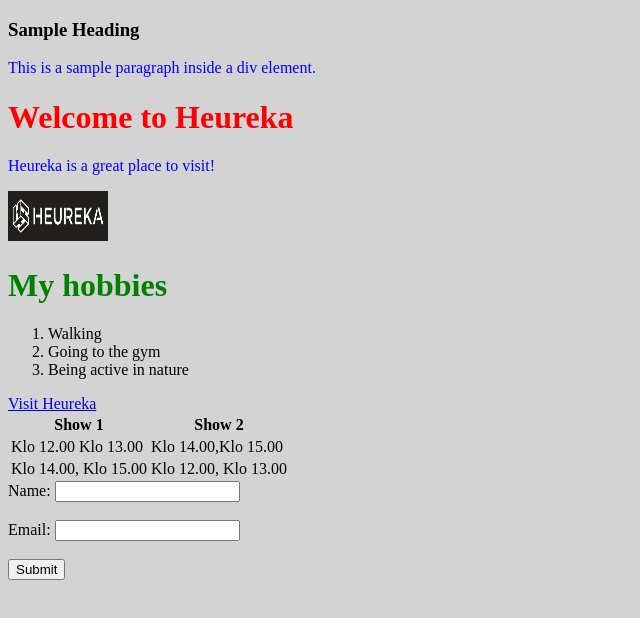
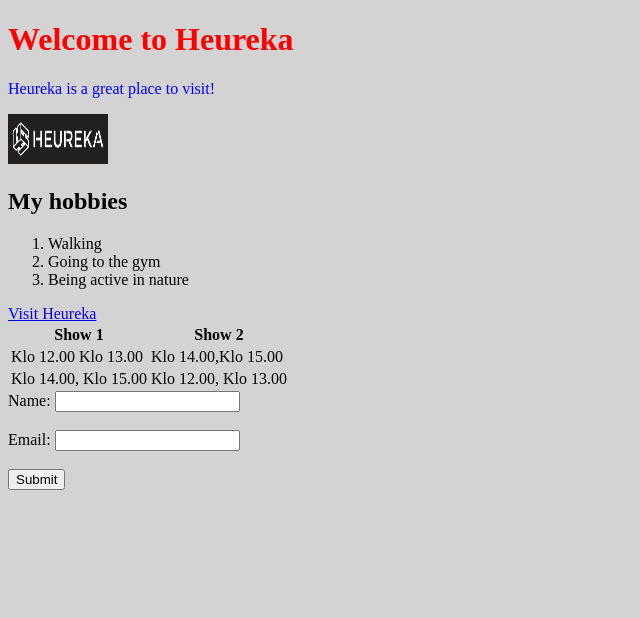
Before and after one commit to ZeinabAlhawashim/websivuston_kehittaminen_syksy2026, a plain HTML site: page WS_02/index.html in a window 1280 px wide. Shown: the whole page, without its empty margins (0-640 px from the left). Drawn offline with Linux system fonts and the light colour scheme; files whose address does not match are found by name.

Commit message:
Remove sample content and correct heading level for hobbies section in HTML

```diff
--- a/WS_02/index.html
+++ b/WS_02/index.html
@@ -10,14 +10,10 @@
     </style>
     </head>
     <body>
-        <div class="content-box">
-            <h3>Sample Heading</h3>
-            <p>This is a sample paragraph inside a div element.</p>
-        </div>
         <h1 style="color: red;">Welcome to Heureka</h1>
         <p>Heureka is a great place to visit!</p>
         <img src="Heureka_logo.png" alt="Heureka logo" width="100" height="50">
-        <h1>My hobbies</h1>
+        <h2>My hobbies</h2>
     <ol>
         <li>Walking</li>
         <li>Going to the gym</li>
```
